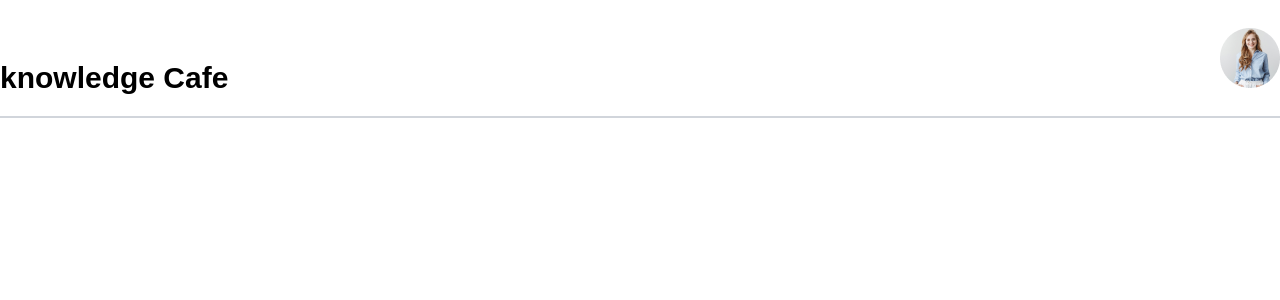
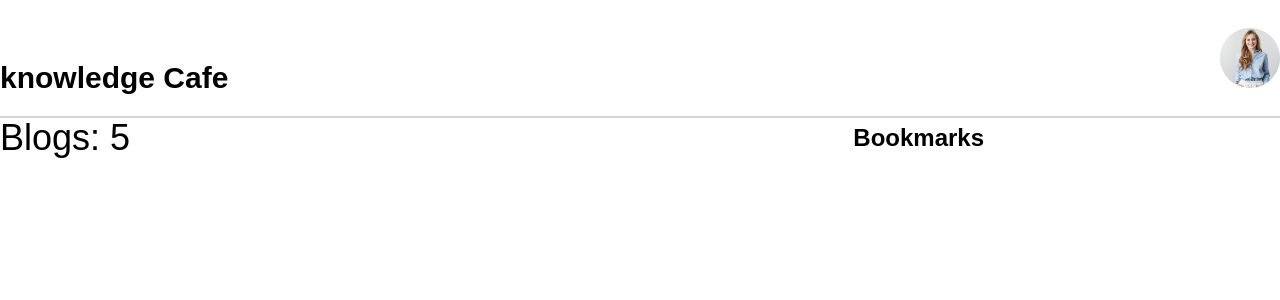
Before and after one commit to SayedLabib/React_Core_Basics, a React (Vite) app in the folder knowledge-cafe/: page / in a window 1280 px wide. Shown: the top 300 px of the page. Built offline with nearby package versions, Linux system fonts and the light colour scheme.

Commit message:
PropTypes added and also bookmarks and Header sections and Blogs shownpart has been completed

```diff
--- a/knowledge-cafe/package.json
+++ b/knowledge-cafe/package.json
@@ -10,6 +10,7 @@
     "preview": "vite preview"
   },
   "dependencies": {
+    "prop-types": "^15.8.1",
     "react": "^19.2.4",
     "react-dom": "^19.2.4"
   },
--- a/knowledge-cafe/src/App.jsx
+++ b/knowledge-cafe/src/App.jsx
@@ -2,6 +2,7 @@
 import './App.css'
 import Header from './components/Header/Header'
 import Blogs from './components/Blogs/Blogs'
+import Bookmarks from './components/bookmarks/bookmarks'
 
 
 function App() {
@@ -10,7 +11,11 @@ function App() {
   return (
     <>
        <Header></Header>
-      <Blogs></Blogs>
+
+       <div className='flex justify-normal items-center'>
+        <Blogs></Blogs>
+        <Bookmarks></Bookmarks>
+       </div>
 
     </>
   )
--- /dev/null
+++ b/knowledge-cafe/src/components/Blog/Blog.jsx
@@ -0,0 +1,16 @@
+import PropTypes from 'prop-types';
+
+const Blog = ({blog}) => {
+
+    return (
+        <div>
+            <h1>{blog.title}</h1>
+        </div>
+    );
+};
+
+Blog.propTypes = {
+    blog: PropTypes.object.isRequired
+};
+
+export default Blog;
--- a/knowledge-cafe/src/components/Blogs/Blogs.jsx
+++ b/knowledge-cafe/src/components/Blogs/Blogs.jsx
@@ -12,8 +12,8 @@ const Blogs = () => {
     }, []);
 
     return (
-        <div>
-
+        <div className="md:w-2/3">
+             <h1 className="text-4xl">Blogs:    {blogs.length}</h1>
 
         </div>
     );
--- a/knowledge-cafe/src/components/Header/Header.jsx
+++ b/knowledge-cafe/src/components/Header/Header.jsx
@@ -7,7 +7,7 @@ const Header = () => {
 
 
 
-        <div className='container mx-auto flex items-center justify-between py-5 border-b-2 border-gray-300'>
+        <header className='container mx-auto flex items-center justify-between py-5 border-b-2 border-gray-300'>
 
           <h1 className='text-3xl font-bold mt-10'>
            knowledge Cafe
@@ -15,7 +15,7 @@ const Header = () => {
 
           <img src={profile} alt="profile" />
 
-        </div>
+        </header>
 
 
     );
--- /dev/null
+++ b/knowledge-cafe/src/components/bookmarks/Bookmarks.jsx
@@ -0,0 +1,11 @@
+import React from 'react';
+
+const Bookmarks = () => {
+    return (
+        <div className="md:w-1/3 ">
+            <h2 className="text-2xl font-bold">Bookmarks</h2>
+        </div>
+    );
+};
+
+export default Bookmarks;
```
Also changed, not shown: 1 other file (tests, documents, lock files or other folders).
